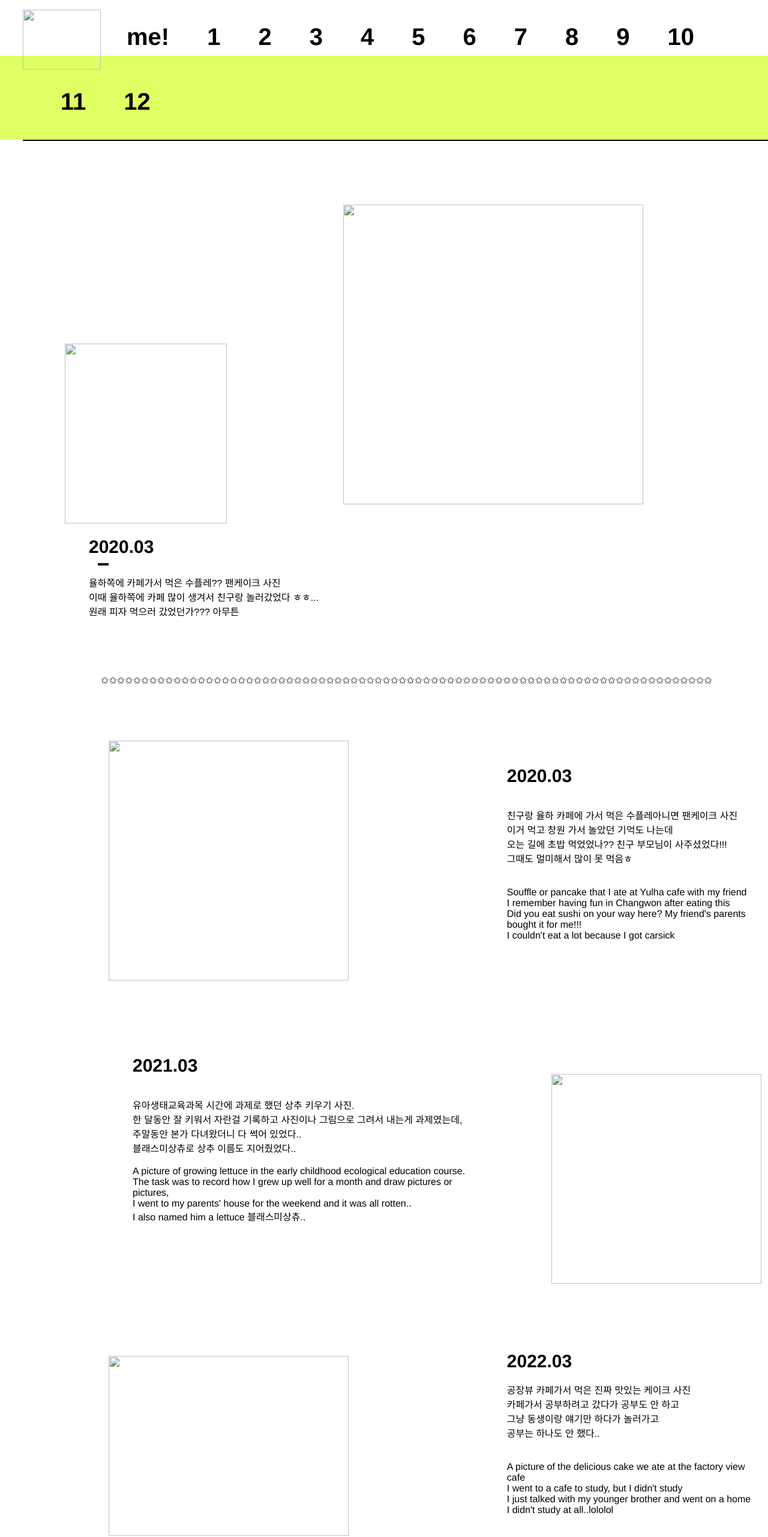
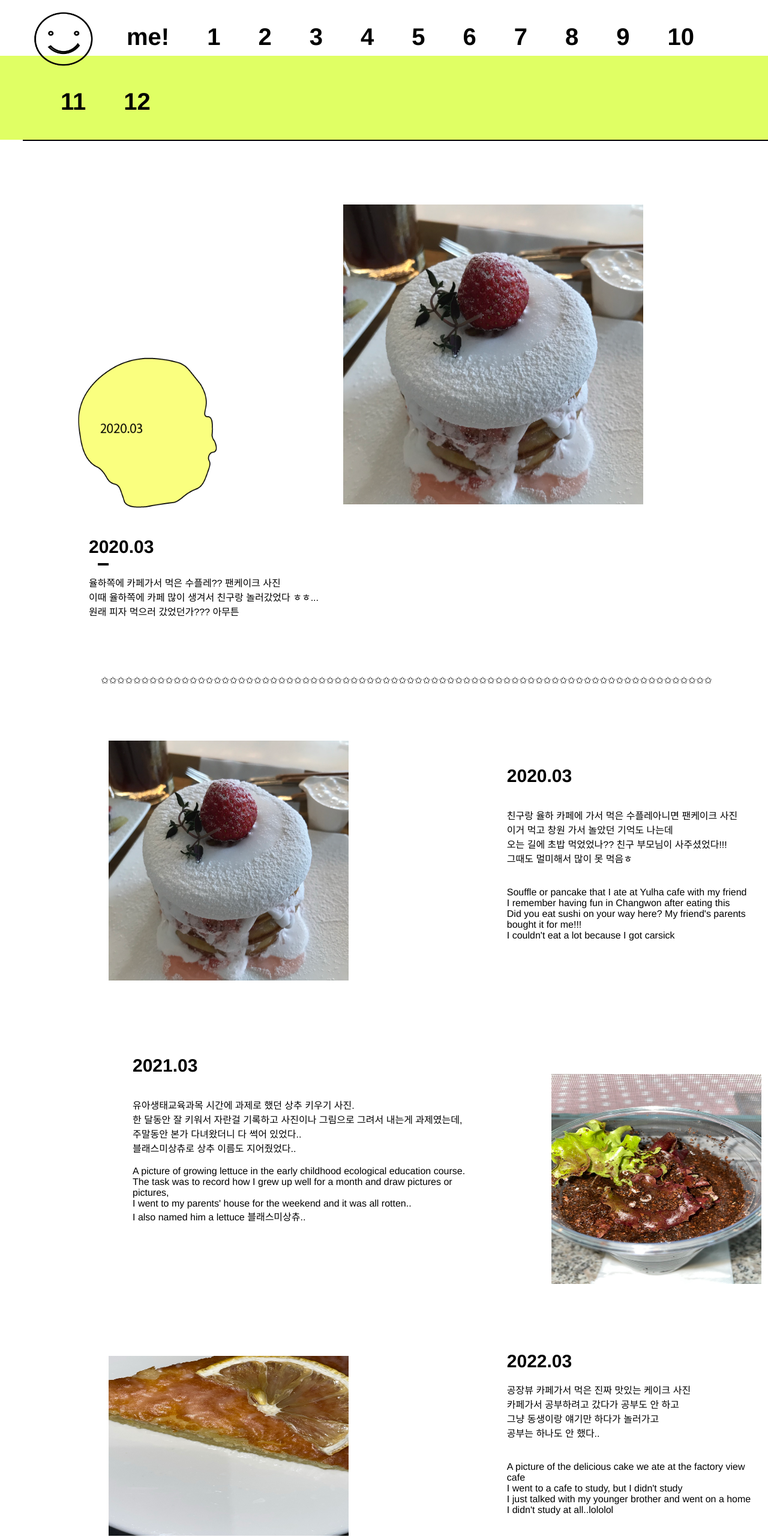
Before and after one commit to mmkkkkkkk/mmkkkkkkk.github.io, a plain HTML site: page mar.html in a window 1280 px wide. Shown: the top 2563 px of the page at 60% size. Drawn offline with Linux system fonts and the light colour scheme; files that its build step writes are made by us from their sources; files whose address does not match are found by name.

Commit message:
Update mar.html

```diff
--- a/mar.html
+++ b/mar.html
@@ -3,13 +3,13 @@
 <head>
     <meta charset="UTF-8">
     <meta name="viewport" content="width=device-width, initial-scale=1.0">
-    <link href="css/mar.css" rel="stylesheet" type="text/css">
+    <link href="./mar.css" rel="stylesheet" type="text/css">
     <title>3월</title>
 </head>
 <body>
     <div class="top">
         <div id="logo">
-            <a href="index.html"><img src="asset/title_logo2.png" width="130px" height="100px"></a>
+            <a href="index.html"><img src="./title_logo2.png" width="130px" height="100px"></a>
 
         </div>
         <div id="menu">
@@ -46,7 +46,7 @@
     <div class="pic">
         <div id="best_1">
             <div id="b">
-                <img src="asset/main_best12.png" width="270px" height="300px"><br><Br>
+                <img src="./main_best12.png" width="270px" height="300px"><br><Br>
             </div>
 
 
@@ -57,7 +57,7 @@
         </div>
         <br>
         <div id="bestt">
-            <img src="asset/03/20.03.jpeg" width="500px" height="500px">
+            <img src="./20.03.jpeg" width="500px" height="500px">
         </div>
     </div>
 
@@ -74,7 +74,7 @@
         <div id="table_d">
             <table>
                 <tr>
-                    <Td><br><br><Br><img src="asset/03/20.03.jpeg" width="400px" height="400px"></Td>
+                    <Td><br><br><Br><img src="./20.03.jpeg" width="400px" height="400px"></Td>
                     <td>
                         <br><Br><br><br>
                         <p id="text1">2020.03</p>
@@ -115,7 +115,7 @@
 
                     <td id="pic2">
                         <Br><br><br><Br><br><br>
-                        <img src="asset/03/21.03.jpeg" width="350px" height="350px">
+                        <img src="./21.03.jpeg" width="350px" height="350px">
 
                     </td>
 
@@ -127,7 +127,7 @@
                 </tr>
 
                 <tr>
-                    <Td><br><br><BR><br><img src="asset/03/22.03.jpeg" width="400px" height="300px"> </Td>
+                    <Td><br><br><BR><br><img src="./22.03.jpeg" width="400px" height="300px"> </Td>
                     <td>
                         <br><br><br><br>
                         <p id="text1">2022.03</p>
```
